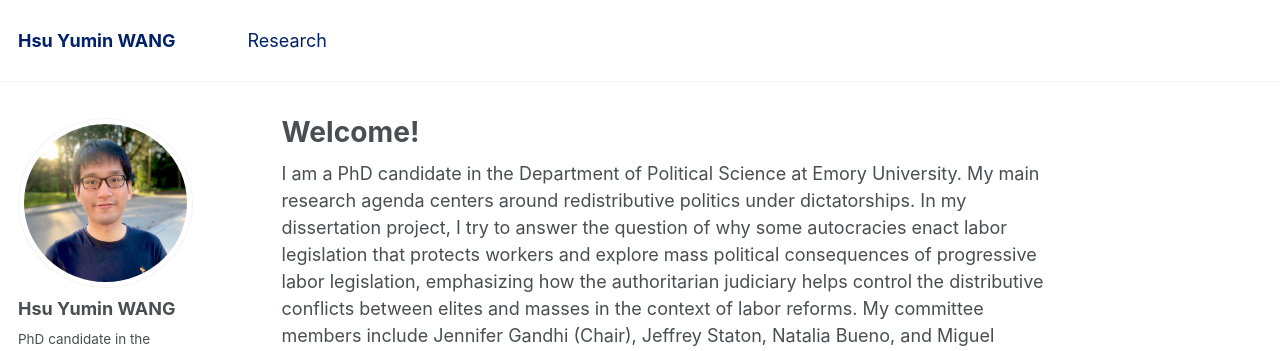
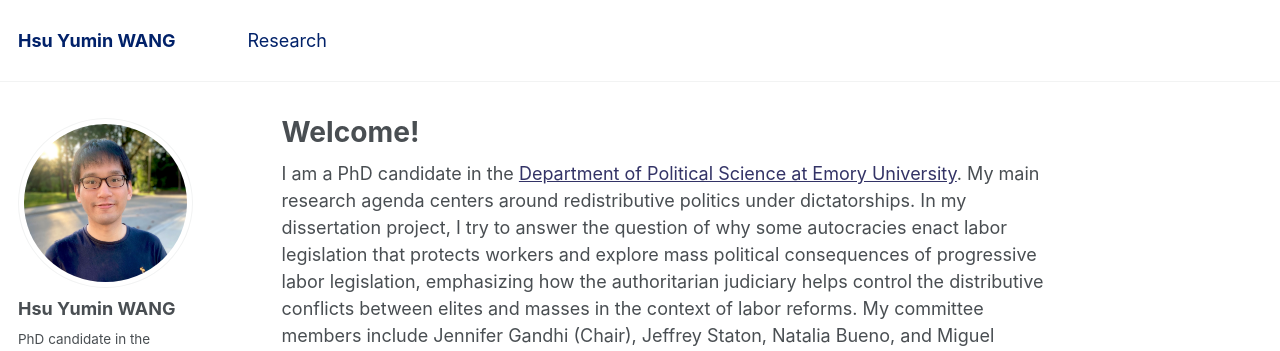
Before and after one commit to hsuyumin/hsuyumin.github.io, a Jekyll site: the page built from _pages/about.md, in a window 1280 px wide and 929 px high. Shown: the top 351 px of the window. Built offline with Jekyll 4.4.1, drawn with Linux system fonts in a browser that asks for light colours; part of the change alters nothing that is shown; some of the changed text lies outside the part shown.

Commit message:
Update about.md

```diff
--- a/_pages/about.md
+++ b/_pages/about.md
@@ -8,7 +8,7 @@ redirect_from:
   - /about.html
 ---
 
-I am a PhD candidate in the Department of Political Science at Emory University. My main research agenda centers around redistributive politics under dictatorships. In my dissertation project, I try to answer the question of why some autocracies enact labor legislation that protects workers and explore mass political consequences of progressive labor legislation, emphasizing how the authoritarian judiciary helps control the distributive conflicts between elites and masses in the context of labor reforms. My committee members include Jennifer Gandhi (Chair), Jeffrey Staton, Natalia Bueno, and Miguel Rueda.
+I am a PhD candidate in the [Department of Political Science at Emory University](http://polisci.emory.edu/home/). My main research agenda centers around redistributive politics under dictatorships. In my dissertation project, I try to answer the question of why some autocracies enact labor legislation that protects workers and explore mass political consequences of progressive labor legislation, emphasizing how the authoritarian judiciary helps control the distributive conflicts between elites and masses in the context of labor reforms. My committee members include Jennifer Gandhi (Chair), Jeffrey Staton, Natalia Bueno, and Miguel Rueda.
 
 Beyond the dissertation project, my broader research interests encompass the political economy of inequality and redistribution and politics of public goods provision in democratic and nondemocratic contexts, where I draw on various theoretical perspectives (e.g., internal migration, the interaction between authoritarian institutions and ideology, the tax-welfare mix, and centralization) to study redistribution (preferences) and public goods provision.
 
```
